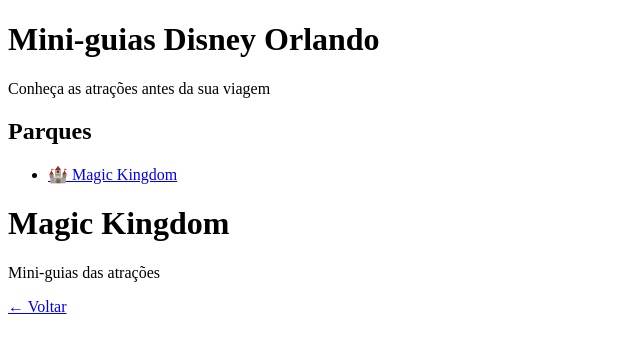
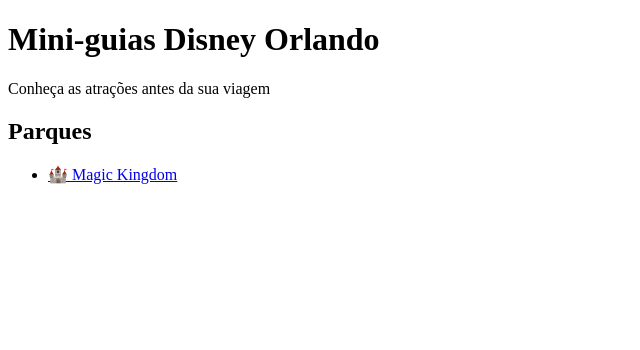
Before and after one commit to atendimentochezfoods1-sys/miniguias-disney, a plain HTML site: page index.html in a window 1280 px wide. Shown: the whole page, without its empty margins (0-640 px from the left). Drawn offline with Linux system fonts and the light colour scheme.

Commit message:
Update index.html

```diff
--- a/index.html
+++ b/index.html
@@ -1,3 +1,4 @@
+
 <!DOCTYPE html>
 <html lang="pt-br">
 <head>
@@ -18,18 +19,3 @@
 
 </body>
 </html>
-<!DOCTYPE html>
-<html lang="pt-br">
-<head>
-  <meta charset="UTF-8">
-  <title>Magic Kingdom</title>
-</head>
-<body>
-
-<h1>Magic Kingdom</h1>
-<p>Mini-guias das atrações</p>
-
-<a href="index.html">← Voltar</a>
-
-</body>
-</html>
```
Lines whose indentation alone changed are shown as unchanged.
